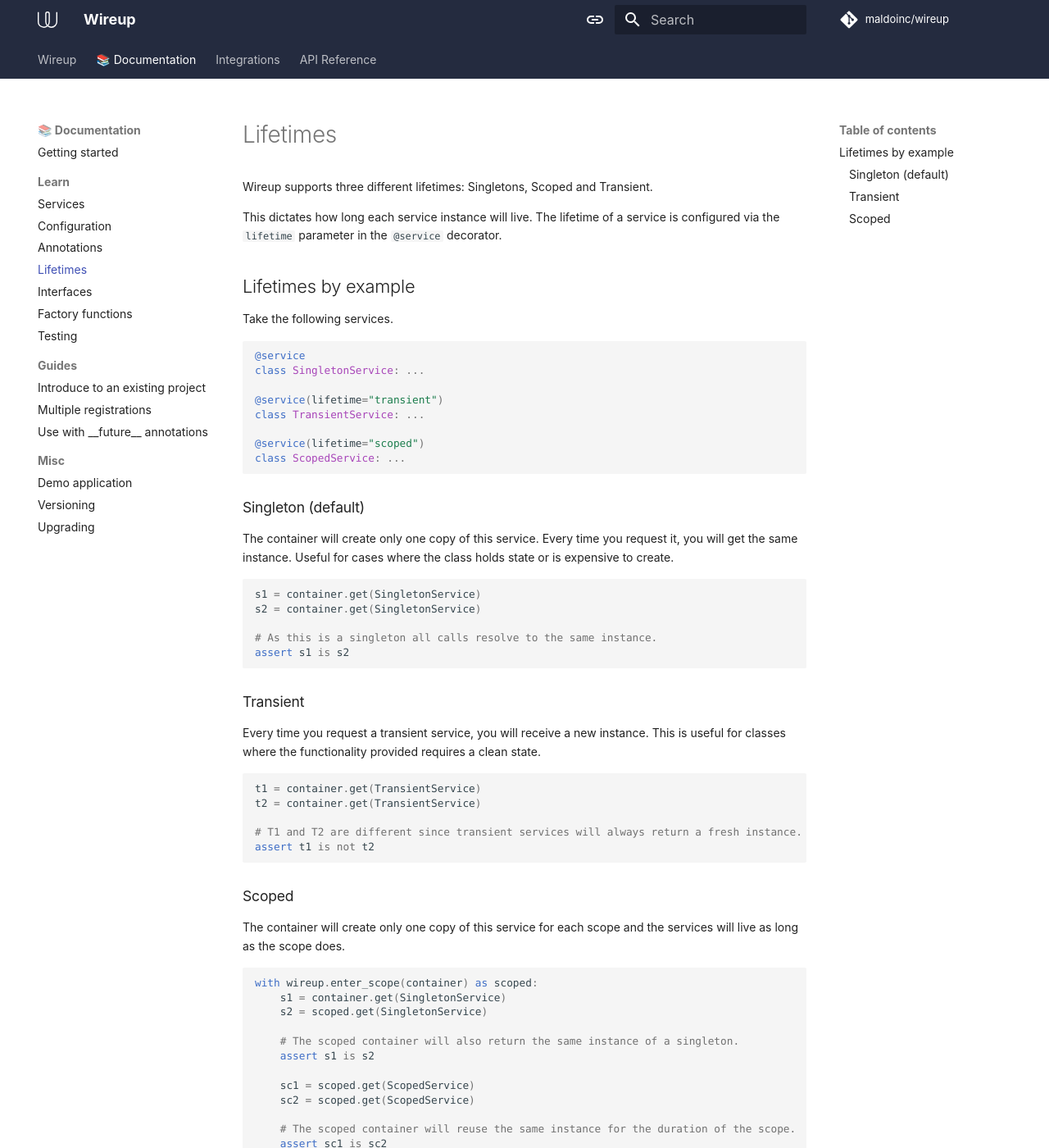
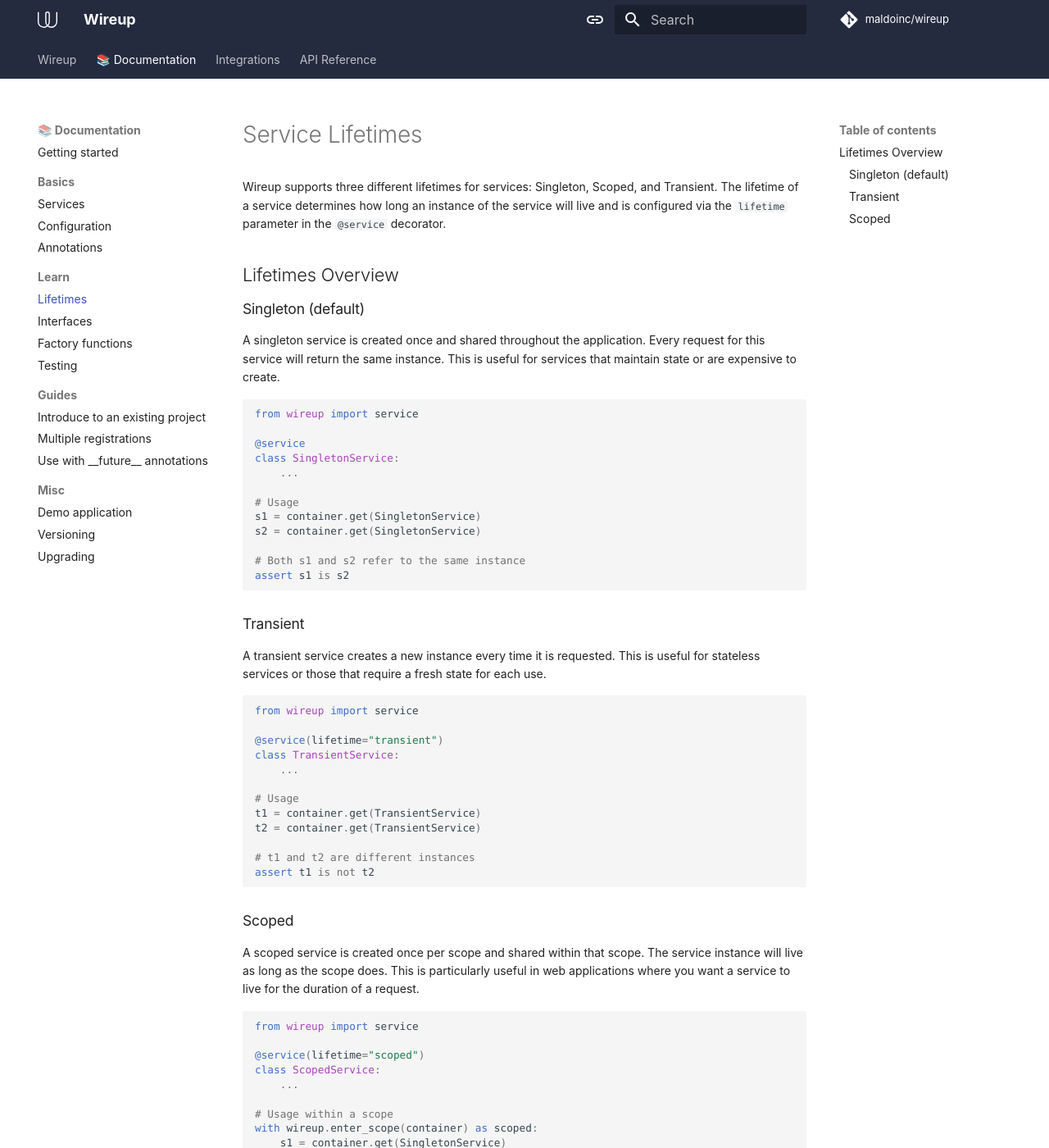
Before and after one commit to maldoinc/wireup, an MkDocs documentation site: the page built from docs/pages/lifetimes.md, in a window 1280 px wide and 1400 px high. Shown: the whole window at 82% size. Built offline with MkDocs 1.6.1 and Material for MkDocs 9.7.7, drawn with Linux system fonts in a browser that asks for light colours; some web fonts are replaced; comment, search, counter and statistics services are not loaded; the version menu is left out; some of the changed text lies outside the part shown.

Commit message:
Update lifetime docs

````diff
--- a/docs/mkdocs.yml
+++ b/docs/mkdocs.yml
@@ -3,10 +3,11 @@ nav:
   - Wireup: index.md
   - 📚 Documentation:
     - Getting started: getting_started.md
-    - Learn:
+    - Basics:
         - Services: services.md
         - Configuration: configuration.md
         - Annotations: annotations.md
+    - Learn:
         - Lifetimes: lifetimes.md
         - Interfaces: interfaces.md
         - Factory functions: factory_functions.md
--- a/docs/pages/lifetimes.md
+++ b/docs/pages/lifetimes.md
@@ -1,74 +1,85 @@
-Wireup supports three different lifetimes: Singletons, Scoped and Transient.
+# Service Lifetimes
 
-This dictates how long each service instance will live. The lifetime of a service is configured
-via the `lifetime` parameter in the `@service` decorator.
+Wireup supports three different lifetimes for services: Singleton, Scoped, and Transient. The lifetime of a service
+determines how long an instance of the service will live and is configured via the `lifetime` parameter in the `@service` decorator.
 
-## Lifetimes by example
+## Lifetimes Overview
 
-Take the following services.
+### Singleton (default)
+
+A singleton service is created once and shared throughout the application. Every request for this service will return the same instance.
+This is useful for services that maintain state or are expensive to create.
 
 ```python
+from wireup import service
+
 @service
-class SingletonService: ...
+class SingletonService:
+    ...
 
-@service(lifetime="transient")
-class TransientService: ...
-
-@service(lifetime="scoped")
-class ScopedService: ...
-```
-
-### Singleton (default)
-The container will create only one copy of this service. Every time you request it,
-you will get the same instance. Useful for cases where the class holds state or is expensive
-to create.
-
-```python
+# Usage
 s1 = container.get(SingletonService)
 s2 = container.get(SingletonService)
 
-# As this is a singleton all calls resolve to the same instance.
+# Both s1 and s2 refer to the same instance
 assert s1 is s2
 ```
 
 ### Transient
-Every time you request a transient service, you will receive a new instance.
-This is useful for classes where the functionality provided requires a clean state.
+
+A transient service creates a new instance every time it is requested. This is useful for stateless services or those that require a fresh state for each use.
 
 ```python
+from wireup import service
+
+@service(lifetime="transient")
+class TransientService:
+    ...
+
+# Usage
 t1 = container.get(TransientService)
 t2 = container.get(TransientService)
 
-# T1 and T2 are different since transient services will always return a fresh instance.
+# t1 and t2 are different instances
 assert t1 is not t2
 ```
 
+### Scoped
 
-### Scoped
-The container will create only one copy of this service for each scope and the services will live as long as the scope does.
+A scoped service is created once per scope and shared within that scope. The service instance will live as long as the scope does.
+This is particularly useful in web applications where you want a service to live for the duration of a request.
 
 ```python
+from wireup import service
+
+@service(lifetime="scoped")
+class ScopedService:
+    ...
+
+# Usage within a scope
 with wireup.enter_scope(container) as scoped:
     s1 = container.get(SingletonService)
     s2 = scoped.get(SingletonService)
 
-    # The scoped container will also return the same instance of a singleton.
+    # Singleton service remains the same across scopes
     assert s1 is s2
 
     sc1 = scoped.get(ScopedService)
     sc2 = scoped.get(ScopedService)
 
-    # The scoped container will reuse the same instance for the duration of the scope.
+    # Scoped service remains the same within the same scope
     assert sc1 is sc2
-```
 
-Assume two concurrent scoped containers are in operation (e.g.: One for each http request).
-
-```python
+# Usage across different scopes
 with wireup.enter_scope(container) as scoped_a, wireup.enter_scope(container) as scoped_b:
     sc_a = scoped_a.get(ScopedService)
     sc_b = scoped_b.get(ScopedService)
 
-    # Each scoped container will have its own instance of the ScopedService.
+    # Different scopes have different instances of ScopedService
     assert sc_a is not sc_b
 ```
+
+!!! note
+    Wireup integrations manage the scope lifecycle for you.
+    A new scope is entered at the beginning of a request and exited at the end.
+    This means that a `scoped` service will live for the duration of the request.
````
Also changed, not shown: docs/pages/scopes.md (deleted, +0 -64 lines).
